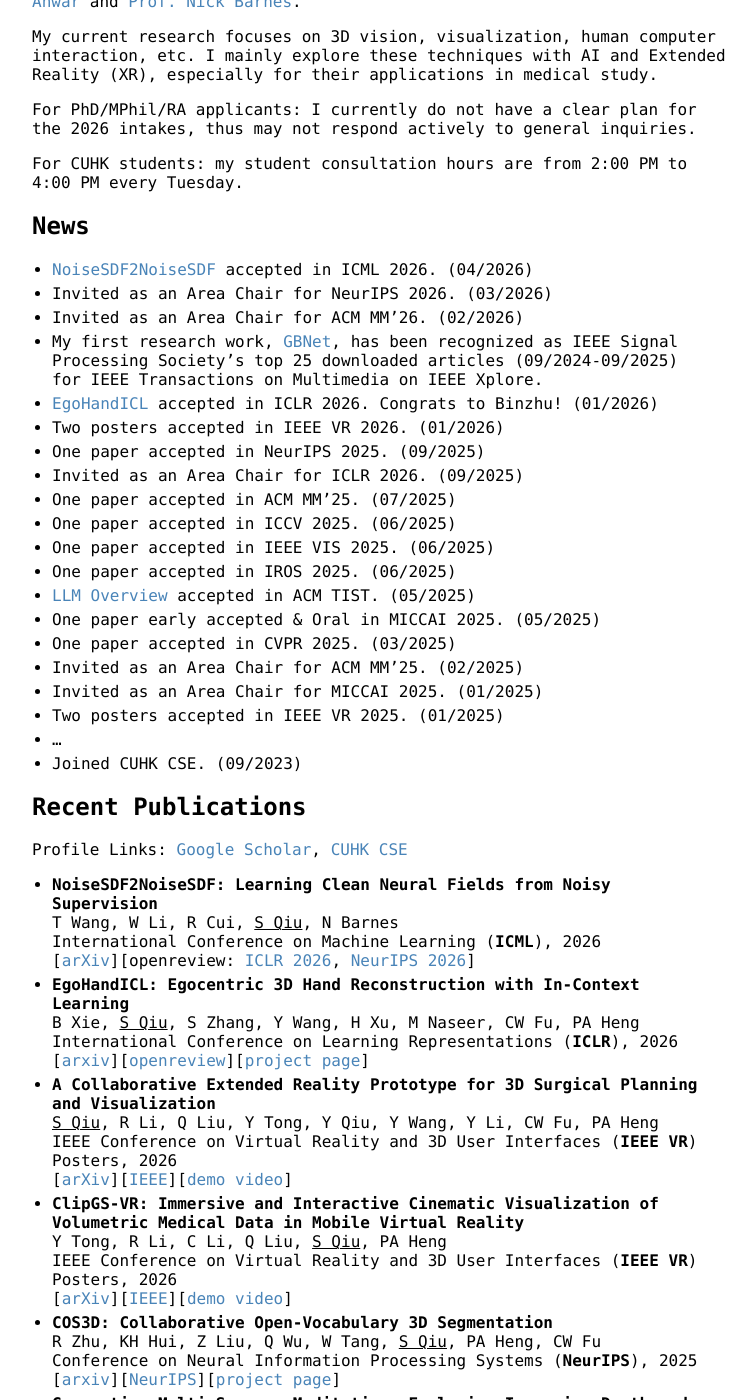
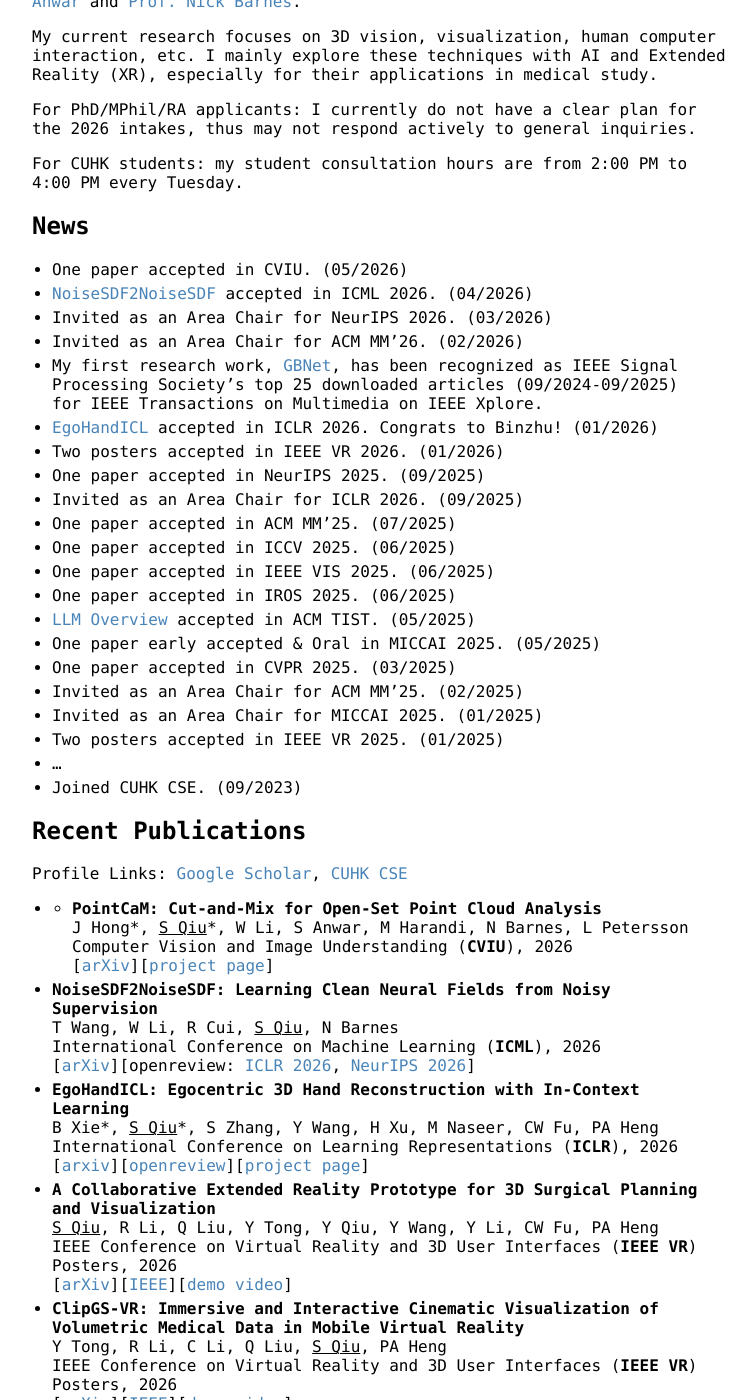
Before and after one commit to ShiQiu0419/ShiQiu0419.github.io, a Jekyll site: the page built from index.md, in a window 1280 px wide and 1400 px high, scrolled down 305 px. Shown: the whole window, without its empty margins (258-1014 px from the left). Built offline with Jekyll 4.4.1, drawn with Linux system fonts in a browser that asks for light colours; our own code applies the rules of GitHub Pages for plain Markdown files; some of the changed text lies outside the part shown.

Commit message:
Update index.md

```diff
--- a/index.md
+++ b/index.md
@@ -14,6 +14,7 @@
 For CUHK students: my student consultation hours are from 2:00 PM to 4:00 PM every Tuesday.
 
 ## News
+* One paper accepted in CVIU. (05/2026)
 * [NoiseSDF2NoiseSDF](https://arxiv.org/abs/2507.13595) accepted in ICML 2026. (04/2026)
 * Invited as an Area Chair for NeurIPS 2026. (03/2026)
 * Invited as an Area Chair for ACM MM'26. (02/2026)
@@ -37,12 +38,16 @@
 
 ## Recent Publications
 Profile Links: [Google Scholar](https://scholar.google.com/citations?user=OPNVthUAAAAJ), [CUHK CSE](https://www.cse.cuhk.edu.hk/people/faculty/shi-qiu/)
+* * **PointCaM: Cut-and-Mix for Open-Set Point Cloud Analysis**
+J Hong\*, <ins>S Qiu</ins>\*, W Li, S Anwar, M Harandi, N Barnes, L Petersson
+Computer Vision and Image Understanding (**CVIU**), 2026
+[[arXiv](https://arxiv.org/abs/2212.02011)][[project page](https://github.com/ShiQiu0419/pointcam)]
 * **NoiseSDF2NoiseSDF: Learning Clean Neural Fields from Noisy Supervision**
 T Wang, W Li, R Cui, <ins>S Qiu</ins>, N Barnes
 International Conference on Machine Learning (**ICML**), 2026
 [[arXiv](https://arxiv.org/abs/2507.13595)][openreview: [ICLR 2026](https://openreview.net/forum?id=NCxjfPjd3z), [NeurIPS 2026](https://openreview.net/forum?id=t2RdzbtBk5)]
 * **EgoHandICL: Egocentric 3D Hand Reconstruction with In-Context Learning**
-B Xie, <ins>S Qiu</ins>, S Zhang, Y Wang, H Xu, M Naseer, CW Fu, PA Heng
+B Xie\*, <ins>S Qiu</ins>\*, S Zhang, Y Wang, H Xu, M Naseer, CW Fu, PA Heng
 International Conference on Learning Representations (**ICLR**), 2026
 [[arxiv](https://arxiv.org/abs/2601.19850)][[openreview](https://openreview.net/forum?id=nwjy9BeorI)][[project page](https://github.com/Nicous20/EgoHandICL)]
 * **A Collaborative Extended Reality Prototype for 3D Surgical Planning and Visualization**
```
Also changed, not shown: other parts of index.md (+2 -6 lines).
